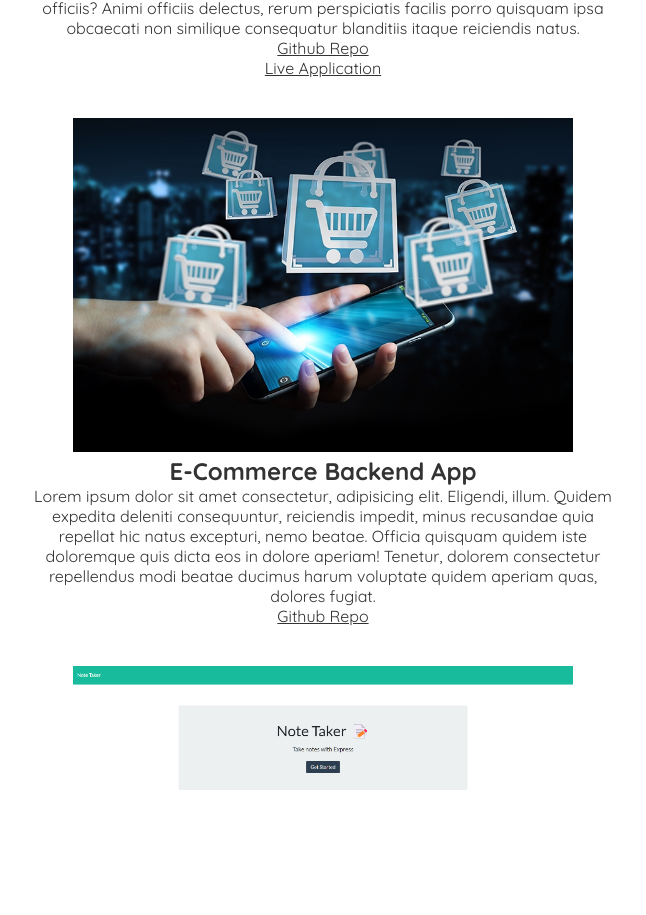
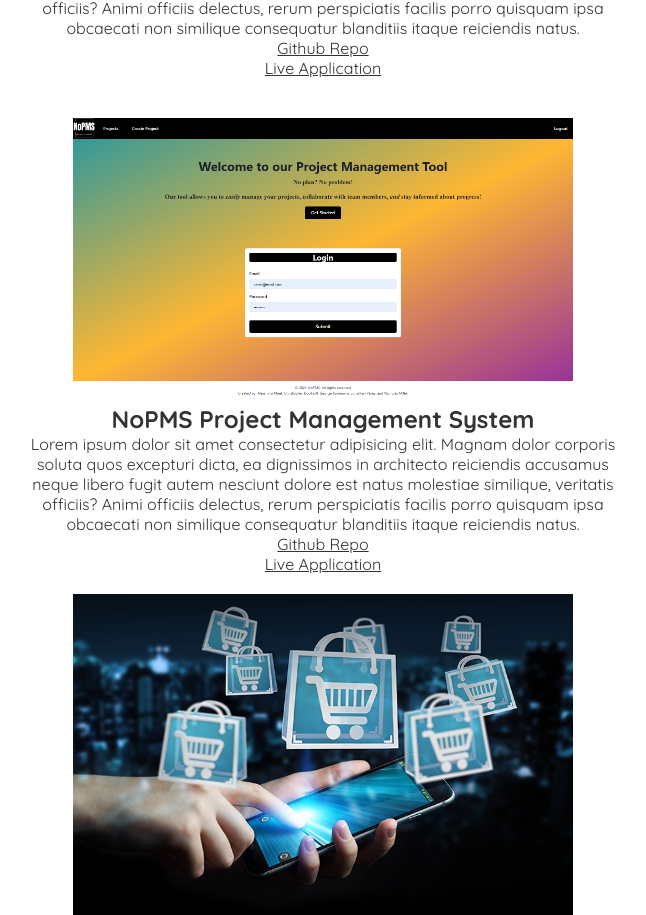
Before and after one commit to jon-dev092/react-profile, a React (Create React App) app: page /projects in a window 1280 px wide. Shown: the part 1248-2163 px from the top of the page, without its empty margins (317-963 px from the left). Built offline with nearby package versions, Linux system fonts and the light colour scheme.

Commit message:
added new project

```diff
--- a/src/pages/Projects.js
+++ b/src/pages/Projects.js
@@ -5,6 +5,7 @@ import chart from '../img/chart.jpg'
 import noteTaker from '../img/note-taker.png'
 import eCommerce from '../img/ecommerce.jpg'
 import employeeTracker from '../img/employee-tracker.jpg'
+import noPms from '../img/NoPMS-screenshot.png'
 
 // list of projects with images, descriptions and links to visable applications
 const Projects = () => {
@@ -30,6 +31,14 @@ const Projects = () => {
                     <br />
                     <a href="https://evening-beyond-91031.herokuapp.com/">Live Application</a>
                 </div>
+                <br />
+                <br />
+                <img src={noPms} alt="NoPMS project logo" />
+                    <h2>NoPMS Project Management System</h2>
+                    <p>Lorem ipsum dolor sit amet consectetur adipisicing elit. Magnam dolor corporis soluta quos excepturi dicta, ea dignissimos in architecto reiciendis accusamus neque libero fugit autem nesciunt dolore est natus molestiae similique, veritatis officiis? Animi officiis delectus, rerum perspiciatis facilis porro quisquam ipsa obcaecati non similique consequatur blanditiis itaque reiciendis natus.</p>
+                    <a href="https://github.com/Ale-Miret/NoPMS">Github Repo</a>
+                    <br />
+                    <a href="https://calm-waters-92102.herokuapp.com/">Live Application</a>
                 <br />
                 <br />
                 <div>
```
Also changed, not shown: src/img/NoPMS-screenshot.png (added), 1 other file (tests, documents, lock files or other folders).
